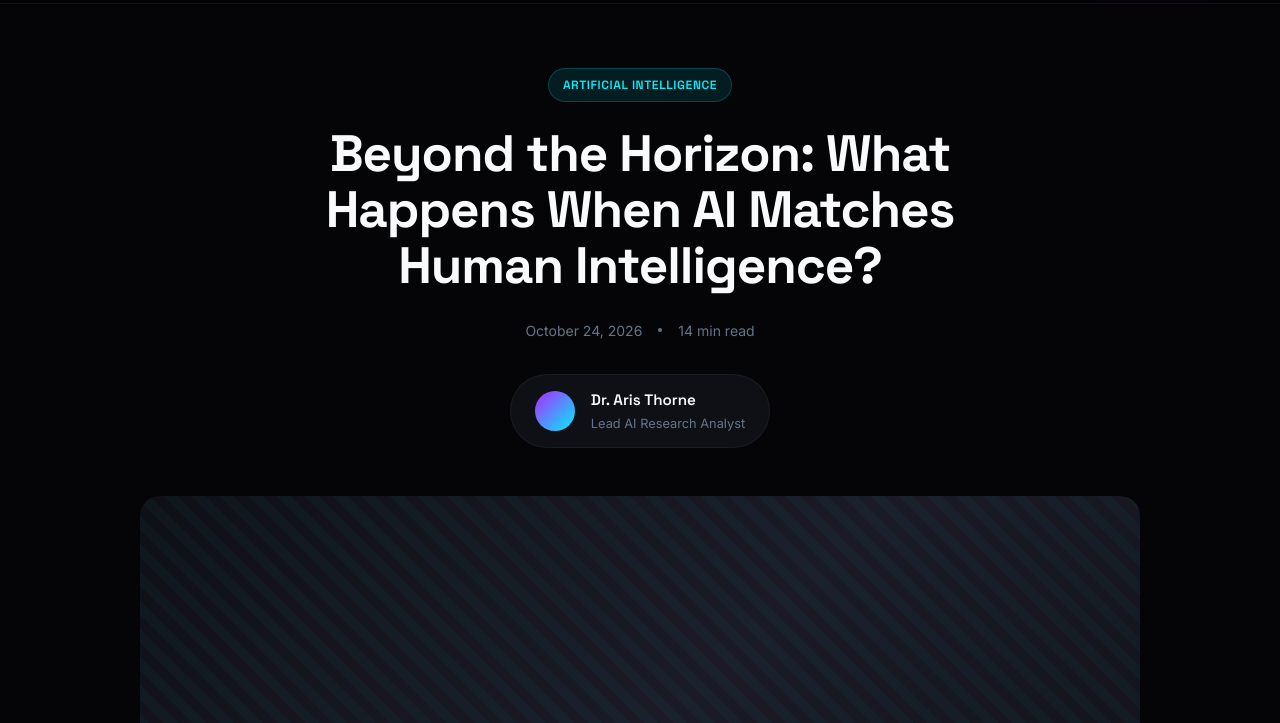
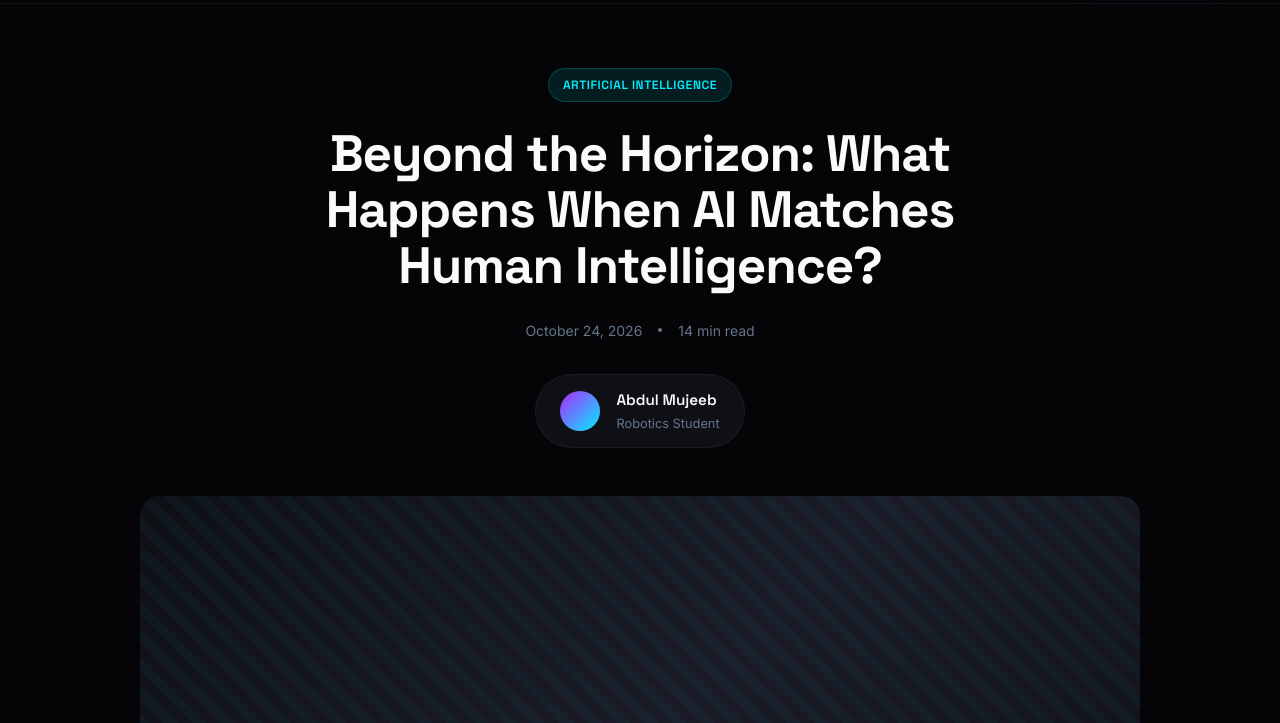
Before and after one commit to MUHAMMAD-IJLAL-061/Abdul_Mujeeb, a plain HTML site: page blog.html in a window 1280 px wide. Shown: the part 77-800 px from the top of the page. Drawn offline with Linux system fonts and the light colour scheme.

Commit message:
Update author information in blog.html

```diff
--- a/blog.html
+++ b/blog.html
@@ -49,8 +49,8 @@
             <div class="author-profile">
                 <div class="author-avatar"></div>
                 <div class="author-info">
-                    <div class="author-name">Dr. Aris Thorne</div>
-                    <div class="author-role">Lead AI Research Analyst</div>
+                    <div class="author-name">Abdul Mujeeb</div>
+                    <div class="author-role">Robotics Student</div>
                 </div>
             </div>
         </header>
```
